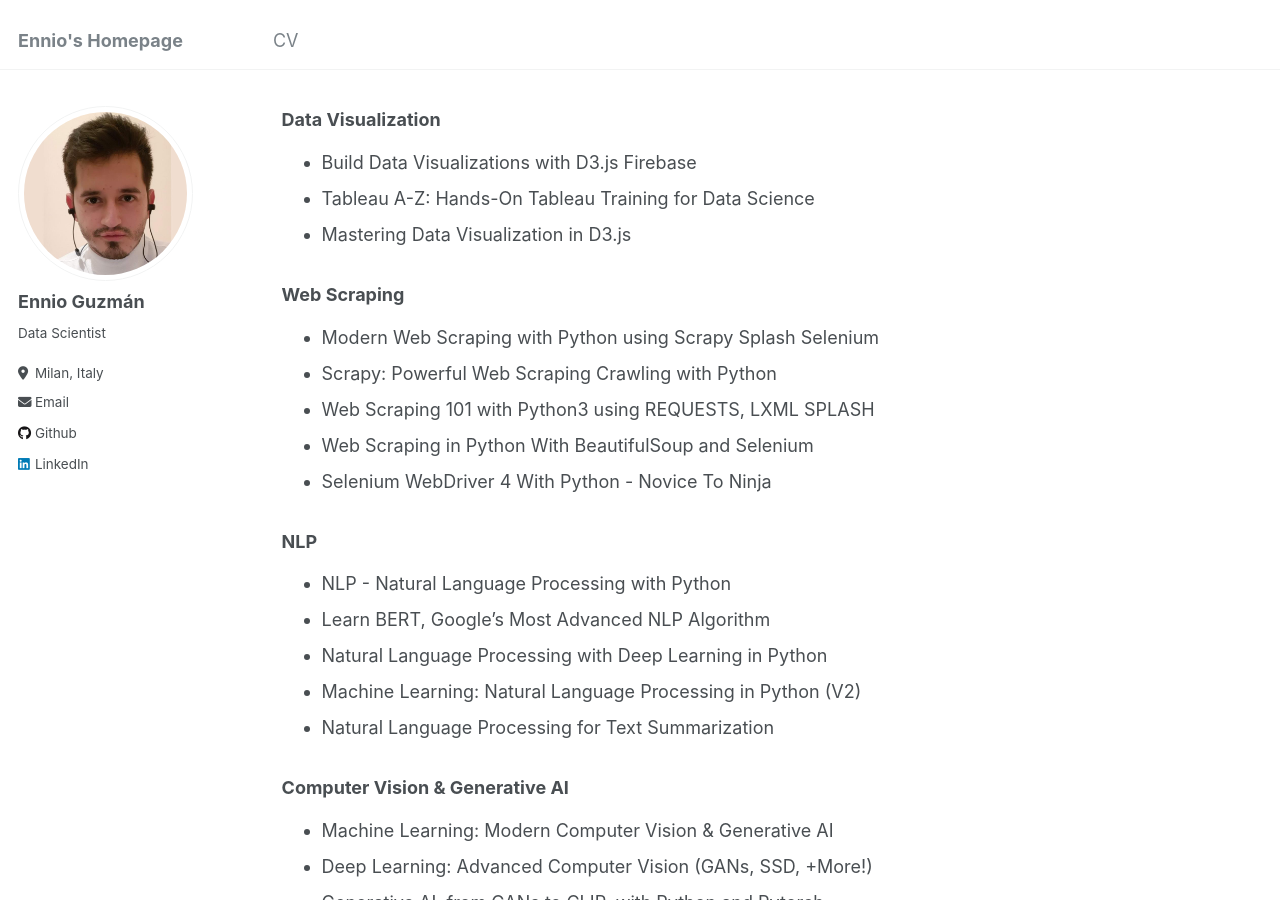
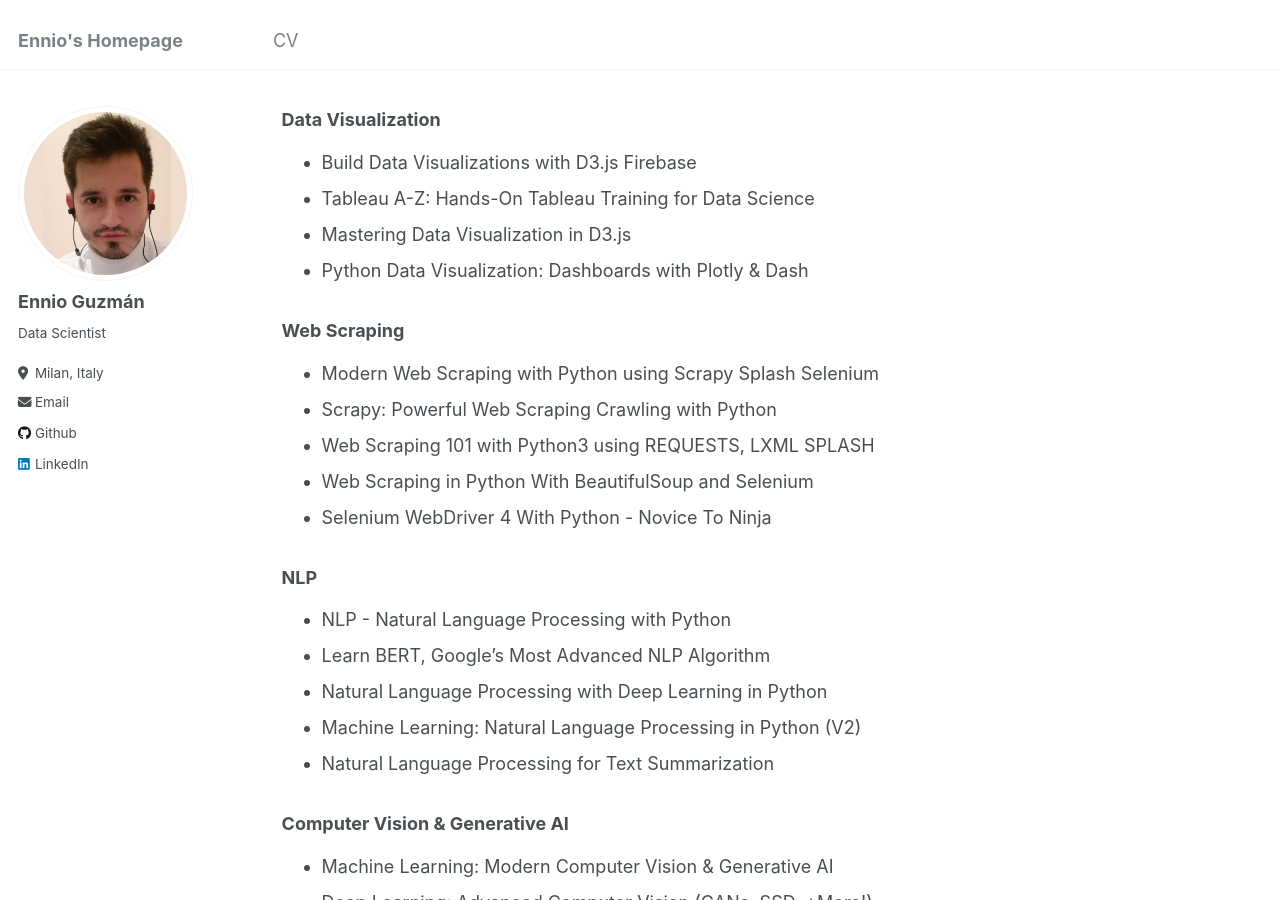
Before and after one commit to ennio-guzman/ennio-guzman.github.io, a Jekyll site: the page built from _pages/cv.md, in a window 1280 px wide and 900 px high, scrolled down 3813 px. Built offline with Jekyll 4.4.1, drawn with Linux system fonts in a browser that asks for light colours.

Commit message:
Update cv.md Curso de Dash

```diff
--- a/_pages/cv.md
+++ b/_pages/cv.md
@@ -126,6 +126,7 @@ Git, Github, Latex
 - Build Data Visualizations with D3.js Firebase
 - Tableau A-Z: Hands-On Tableau Training for Data Science
 - Mastering Data Visualization in D3.js
+- Python Data Visualization: Dashboards with Plotly & Dash
 
 ### Web Scraping
 - Modern Web Scraping with Python using Scrapy Splash Selenium
```
